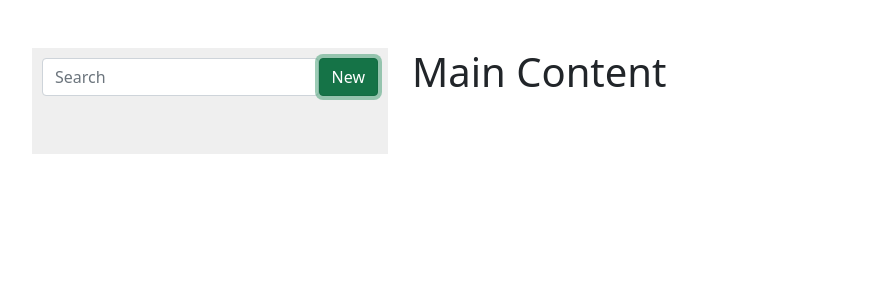
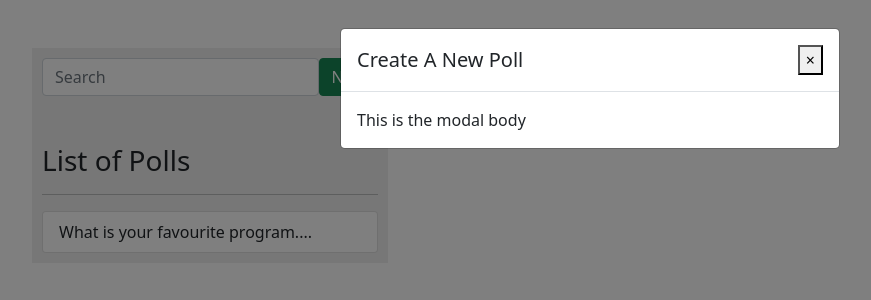
Before and after one commit to Nahidjc/React_Poll, a React (Create React App) app: page / in a window 1280 px wide. Both pictures are taken after a click on the button "New". Shown: the top 300 px of the page, without its empty margins (50-921 px from the left). Built offline with nearby package versions, Linux system fonts and the light colour scheme.

Commit message:
implement sidebar

```diff
--- a/src/app.jsx
+++ b/src/app.jsx
@@ -44,12 +44,20 @@ class App extends Component {
         const poll = this.state.polls.find(p => p.id === pollId);
         this.setState({selectedPoll:poll});
     }
+    handleSearch=searchTerm =>{
+
+    }
     render() {
         return (
             <Container className='my-5'>
                 <Row>
                     <Col md={4}>
-                        <Sidebar />
+                        <Sidebar
+                        polls={this.state.polls}
+                        searchTerm={this.state.searchTerm}
+                        handleSearch={this.handleSearch}
+                        selectedPoll={this.selectedPoll}
+                         />
                     </Col>
                     <Col md={8}>
                         <MainContent />
--- a/src/components/sidebar/index.jsx
+++ b/src/components/sidebar/index.jsx
@@ -1,7 +1,18 @@
 import React, { Component } from 'react';
-import { Button, Input } from 'reactstrap';
+import { Button, Input, Modal, ModalBody, ModalHeader } from 'reactstrap';
+import PollList from './poll_list';
 
 class Sidebar extends Component {
+state={
+    openModal : false
+}
+
+    toggleModal = ()=>{
+        this.setState({
+            openModal: !this.state.openModal
+        })
+
+    }
     render() {
         return (
             <div style={{background:'#efefef',padding:'10px'}}>
@@ -22,9 +33,26 @@ class Sidebar extends Component {
                    New
                </Button>
 
+               </div>
+               <h3>List of Polls</h3>
+               <hr />
+               <PollList
+               polls={this.props.polls}
+               selectPoll={this.props.selectPoll}
+                />
 
+                <Modal
+                isOpen={this.state.openModal}
+                toggle={this.toggleModal}
+                unmountOnClose={true}
 
-               </div>
+                >
+                    <ModalHeader toggle={this.toggleModal}>
+                    Create A New Poll
+
+                    </ModalHeader>
+                    <ModalBody>This is the modal body</ModalBody>
+                </Modal>
             </div>
         );
     }
--- a/src/components/sidebar/poll_list.jsx
+++ b/src/components/sidebar/poll_list.jsx
@@ -10,16 +10,15 @@ const PollList = (props) => {
             props.polls.map(poll => (
                 <ListGroupItem
                     key={poll.id}
-                    onClick={()=> props/selectPoll(poll.id)}
-                    style = {{cursor:'pointer'}}
+                    onClick={() => props.selectPoll(poll.id)}
+                    style={{ cursor: 'pointer' }}
 
                 >
-                     { poll.title.length > 30
-                    ? poll.title.substr(0, 30) + '...' }
-                    : poll.title }
+                    { poll.title.length > 30 ? poll.title.substr(0, 30) + '....' : poll.title }
                 </ListGroupItem>
             ))
         }
+
         </ListGroup>
     );
 };
--- a/src/data/polls.js
+++ b/src/data/polls.js
@@ -12,3 +12,4 @@ const polls = [{
     totalVote: 0,
     opinions: []
 }]
+export default polls;
--- a/src/index.js
+++ b/src/index.js
@@ -7,6 +7,7 @@ import 'bootstrap/dist/css/bootstrap.min.css';
 ReactDOM.render(
   <React.StrictMode>
     <App />
+
   </React.StrictMode>,
   document.getElementById('root')
 );
```
Also changed, not shown: src/components/main-contents/index.html (added). Lines whose indentation alone changed are shown as unchanged.
